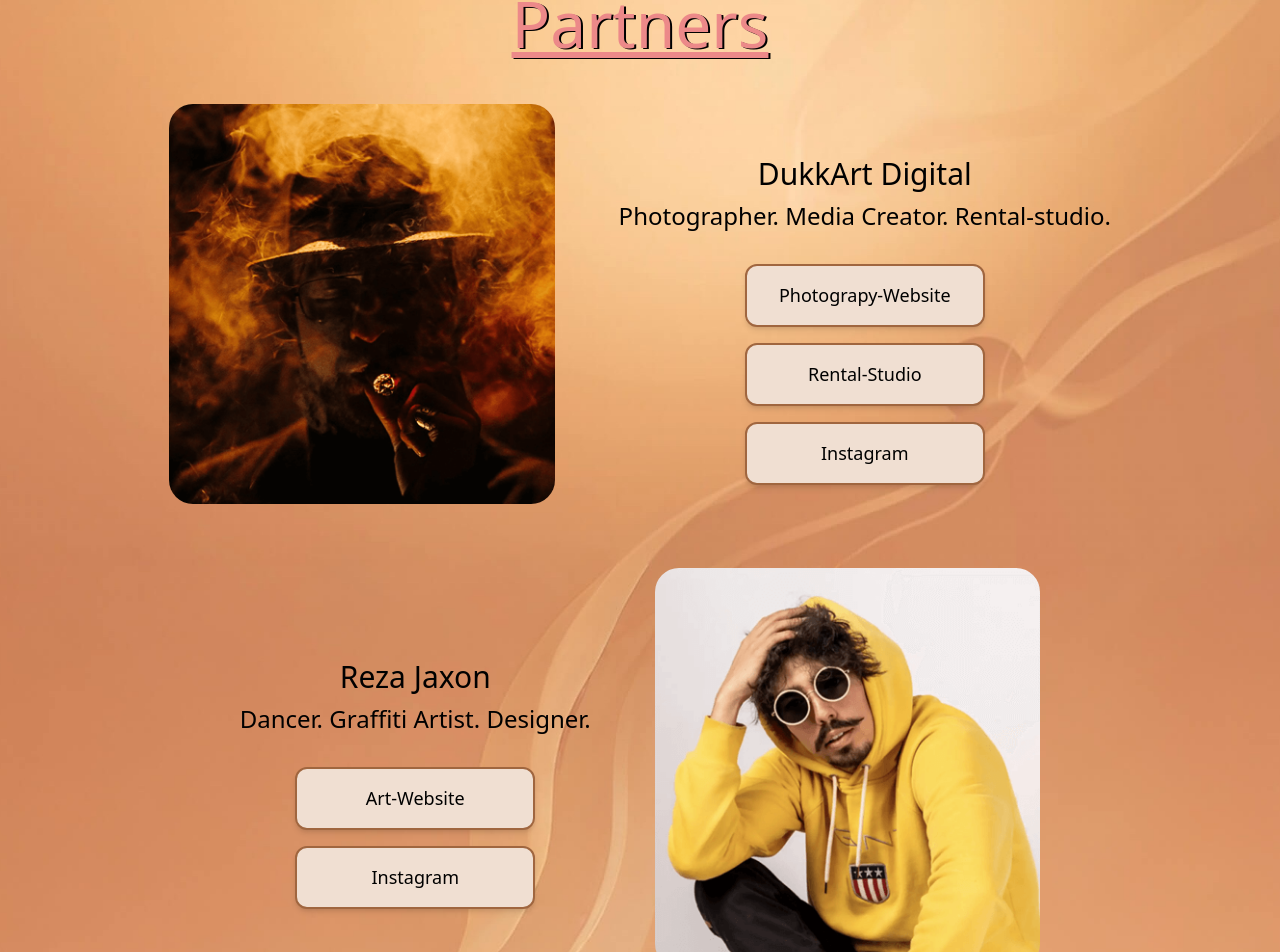
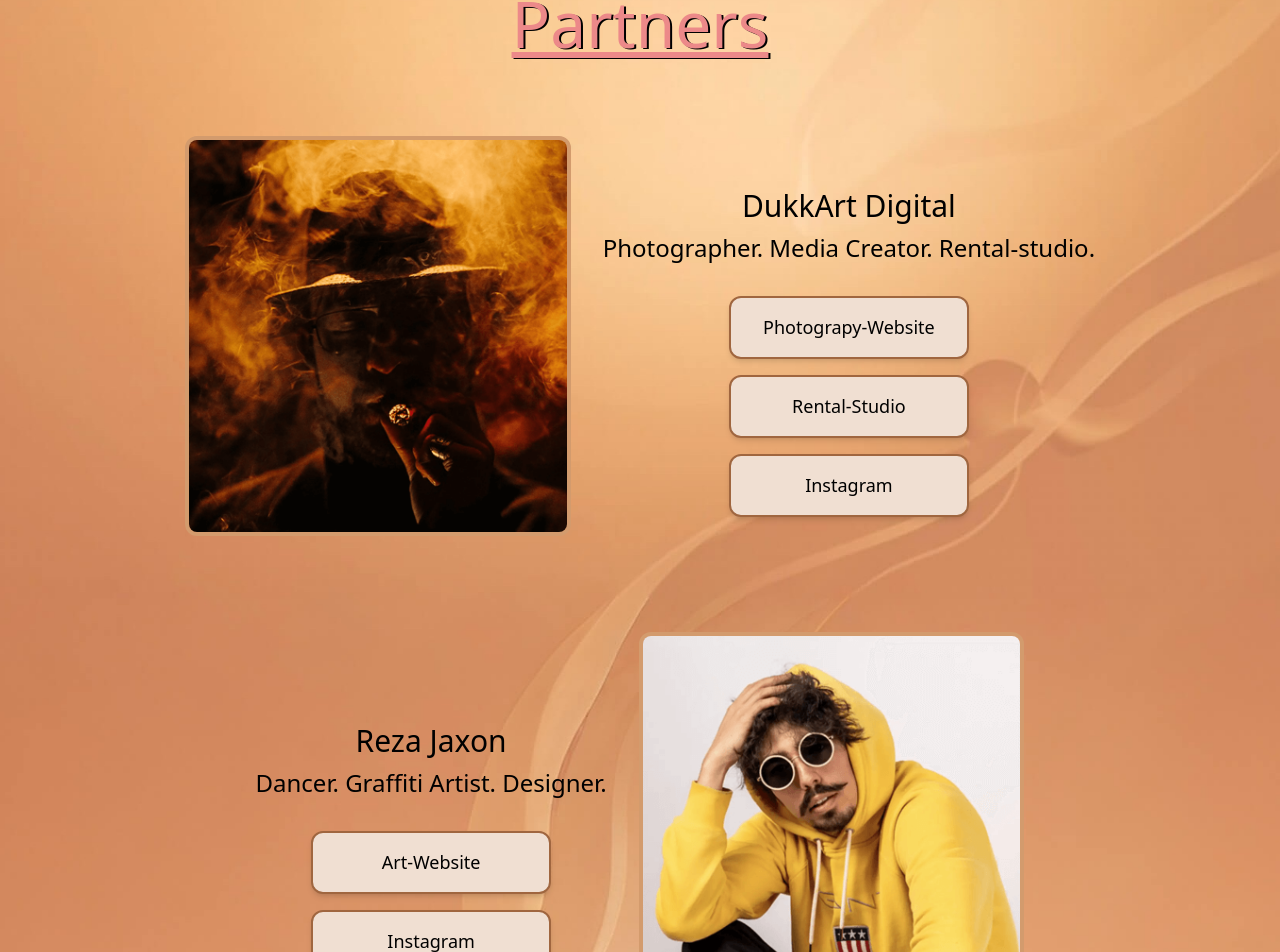
Before and after one commit to lilalunex/best-personal-website-on-the-internet, a SvelteKit app: page /partners in a window 1280 px wide. Shown: the part 192-1144 px from the top of the page. Built offline with nearby package versions, Linux system fonts and the light colour scheme; no server answers.

Commit message:
partner page fix styling

```diff
--- a/src/routes/partners/+page.svelte
+++ b/src/routes/partners/+page.svelte
@@ -14,10 +14,10 @@
         <h1 class="title text-center underline breathing-title text-[48px] xl:text-[64px] text-shadow-[2px_1px_0_black]">
             Partners
         </h1>
-        <div class="xl:flex justify-center gap-8 pt-8">
-            <div>
+        <div class="grid xl:flex justify-center pt-16 pb-8">
+            <div class="flex flex-col justify-center items-center">
                 <img src="/partners/dukkart.png" alt="Dukkart Digital"
-                     class="mx-auto xl:ml-auto xl:mr-8 rounded-3xl">
+                     class="mx-auto xl:ml-auto xl:mr-8 rounded-3xl rounded-xl border-4 border-golden-tan">
             </div>
             <div class="flex flex-col justify-center items-center">
                 <p class="text-3xl pt-8">DukkArt Digital</p>
@@ -37,7 +37,7 @@
             </div>
         </div>
 
-        <div class="grid xl:flex justify-center gap-8 pt-16 pb-8">
+        <div class="grid xl:flex justify-center pt-16 pb-8">
             <div class="flex flex-col justify-center items-center order-2 xl:order-1">
                 <p class="text-3xl pt-8">Reza Jaxon</p>
                 <p class="text-2xl pt-2 pb-4">Dancer. Graffiti Artist. Designer.</p>
@@ -51,7 +51,7 @@
                     <span class="relative inline-block before:content-[''] before:absolute before:left-1/2 before:bottom-0 before:w-0 before:h-[2px] before:bg-deeper-brown before:opacity-100 before:transition-all before:duration-300 before:origin-center group-hover:before:left-0 group-hover:before:w-full">Instagram</span></a>
             </div>
             <div class="order-1 xl:order-2">
-                <img src="/partners/jaxon.png" alt="Reza Jaxon" class="rounded-3xl mx-auto xl:ml-8">
+                <img src="/partners/jaxon.png" alt="Reza Jaxon" class="rounded-3xl mx-auto xl:ml-8 rounded-xl border-4 border-golden-tan">
             </div>
         </div>
 
```
